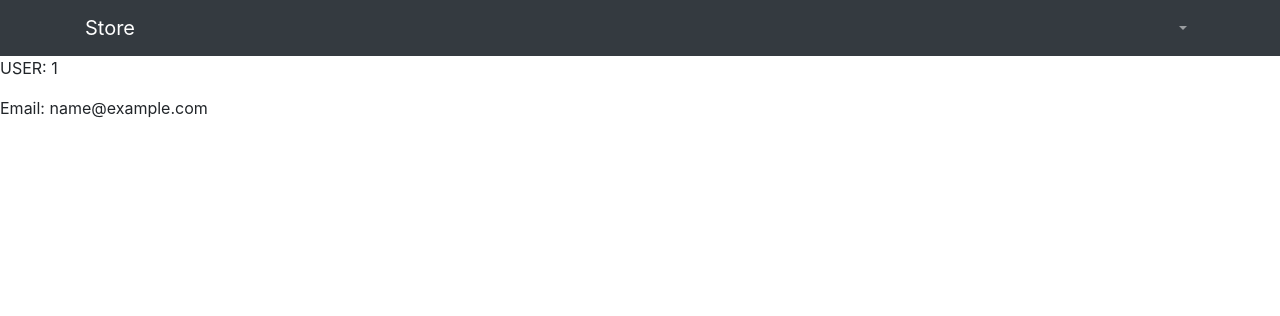
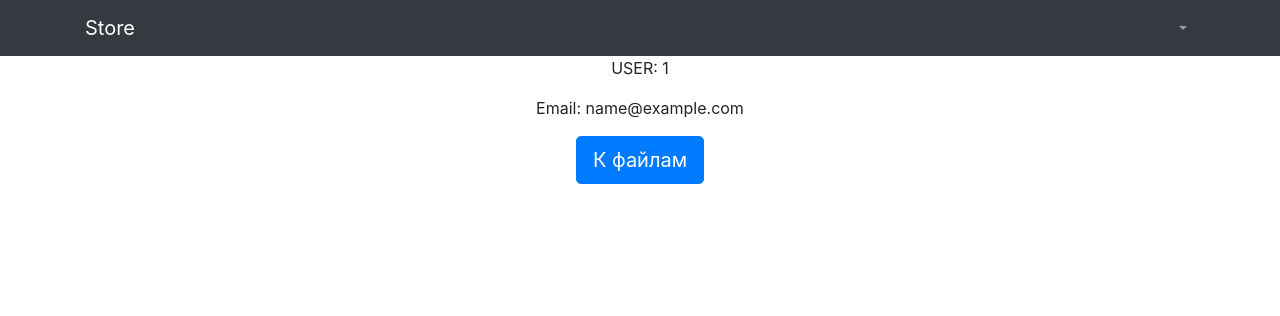
Before and after one commit to mrKazzila/python_dev_test_task, a Django app: page /users/profile/1 in a window 1280 px wide. Shown: the top 316 px of the page. Run offline with Django 4.2, Linux system fonts and the light colour scheme; the visitor is signed in with stand-in values (Sample User, id 1); some libraries are stand-ins or nearby versions.

Commit message:
chore: add bootstrap

```diff
--- a/app/users/templates/users/user_profile.html
+++ b/app/users/templates/users/user_profile.html
@@ -2,7 +2,16 @@
 {% load static %}
 
 {% block content %}
-    <h1>User Profile</h1>
-    <p>USER: {{ user.id }}</p>
-    <p>Email: {{ user.email }}</p>
+    <div class="container">
+        <div class="row justify-content-center">
+            <div class="col-md-6">
+                <h1 class="text-center">User Profile</h1>
+                <p class="text-center">USER: {{ user.id }}</p>
+                <p class="text-center">Email: {{ user.email }}</p>
+                <div class="text-center">
+                    <a href="{% url 'code_files:file_list' %}" class="btn btn-primary btn-lg">К файлам</a>
+                </div>
+            </div>
+        </div>
+    </div>
 {% endblock %}
```
